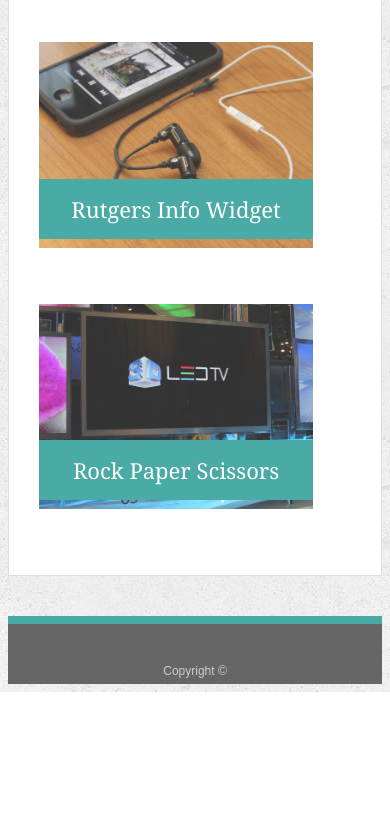
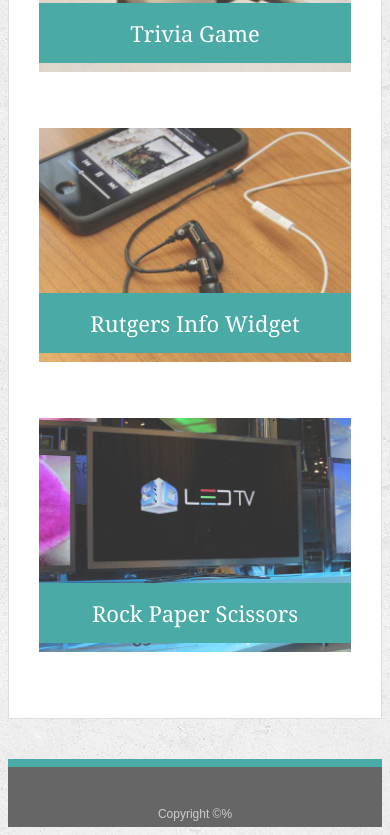
Before and after one commit to NJBOOT/Responsive-Portfolio, a plain HTML site: page portfolio.html in a window 390 px wide. Shown: the part 1099-1934 px from the top of the page. Before the commit the page ends 1791 px from the top, so only its background shows below. Drawn offline with Linux system fonts and the light colour scheme.

Commit message:
final draft

```diff
--- a/assets/css/style.css
+++ b/assets/css/style.css
@@ -215,6 +215,7 @@ input[type=submit] {
   background: #4aaaa5;
   border: 0 none;
 }
+
 /* Media Queries */
 
 /* These rules take effect when the browser's width
@@ -240,13 +241,16 @@ nav {
 }
 /* 640px or less.  */
 @media screen and (max-width: 640px) {
+
 #masthead  {
   position: static;
+}
+
+.work {
+  width: 100%;
 }
 
 .auth-image {
     width: 100%;
   }
-
-
 }
--- a/portfolio.html
+++ b/portfolio.html
@@ -57,7 +57,7 @@
 
   <footer>
     <div class="container">
-      Copyright &copy;
+      Copyright &copy;%
     </div>
   </footer>
 </body>
```
